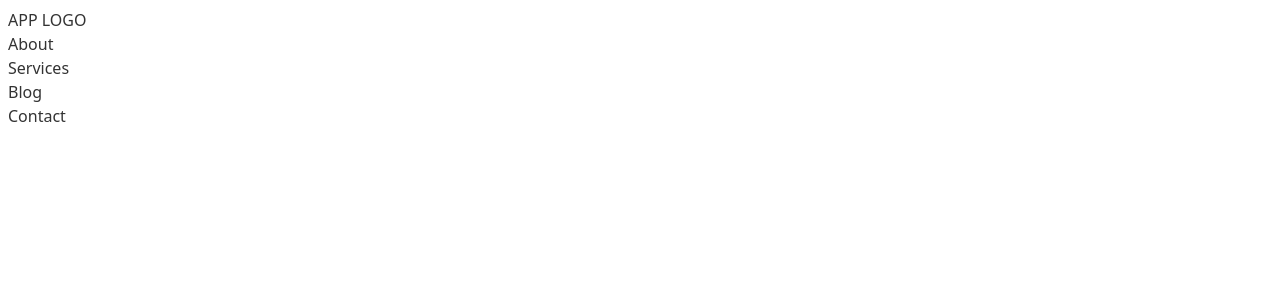
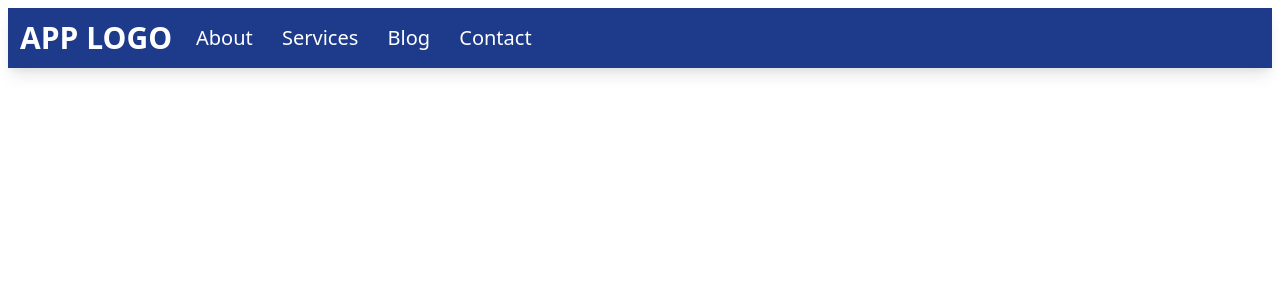
Before and after one commit to metonymize-kripa/svelte-tailwind, a Svelte app: page / in a window 1280 px wide. Shown: the top 300 px of the page. Built offline with nearby package versions, Linux system fonts and the light colour scheme.

Commit message:
Update App.svelte

```diff
--- a/src/App.svelte
+++ b/src/App.svelte
@@ -5,25 +5,25 @@
 </script>
 
 <Tailwindcss />
-<nav>
-  <div>
-    <div>
-      <a href="#">APP LOGO</a>
+<nav class="bg-blue-900 shadow-lg">
+  <div class="container mx-auto">
+    <div class="sm:flex">
+      <a href="#" class="text-white text-3xl font-bold p-3">APP LOGO</a>
 
       <!-- Menus -->
-      <div>
-        <ul>
-          <li>
-            <a href="#">About</a>
+      <div class="ml-55 mt-4">
+        <ul class="text-white sm:self-center text-xl">
+          <li class="sm:inline-block">
+            <a href="#" class="p-3 hover:text-red-900">About</a>
           </li>
-          <li>
-            <a href="#">Services</a>
+          <li class="sm:inline-block">
+            <a href="#" class="p-3 hover:text-red-900">Services</a>
           </li>
-          <li>
-            <a href="#">Blog</a>
+          <li class="sm:inline-block">
+            <a href="#" class="p-3 hover:text-red-900">Blog</a>
           </li>
-          <li>
-            <a href="#">Contact</a>
+          <li class="sm:inline-block">
+            <a href="#" class="p-3 hover:text-red-900">Contact</a>
           </li>
         </ul>
       </div>
```
